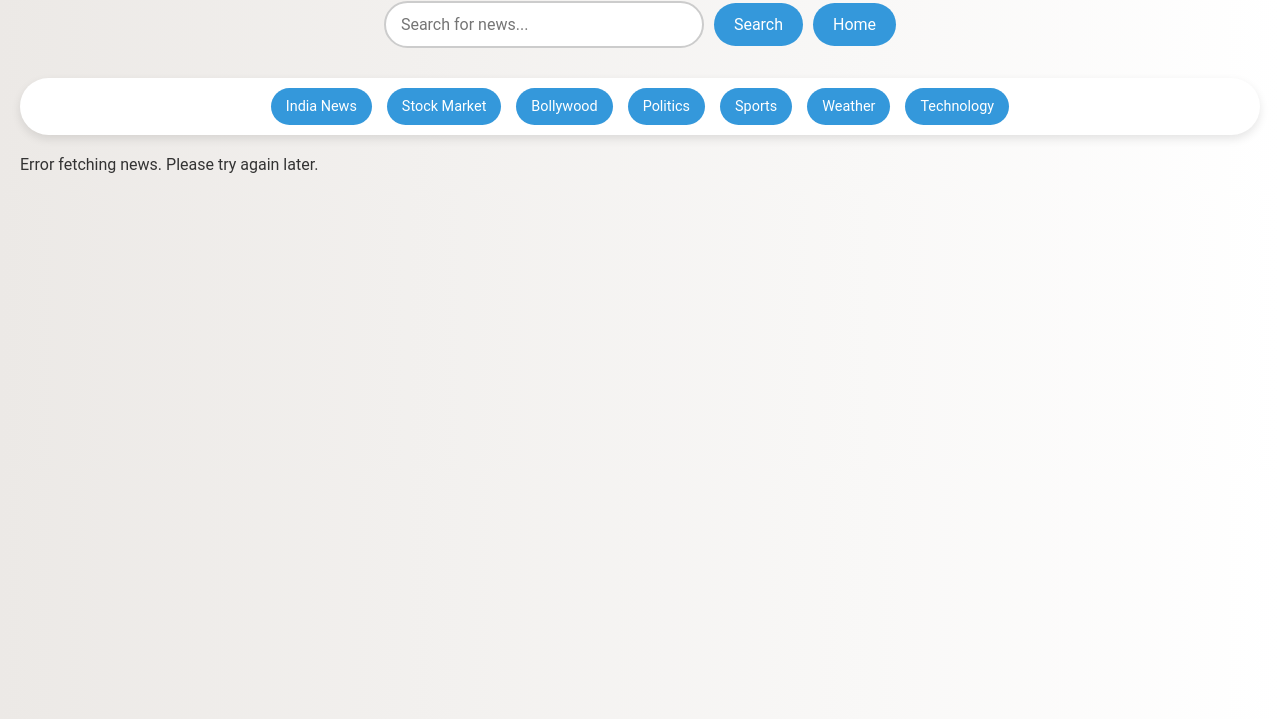
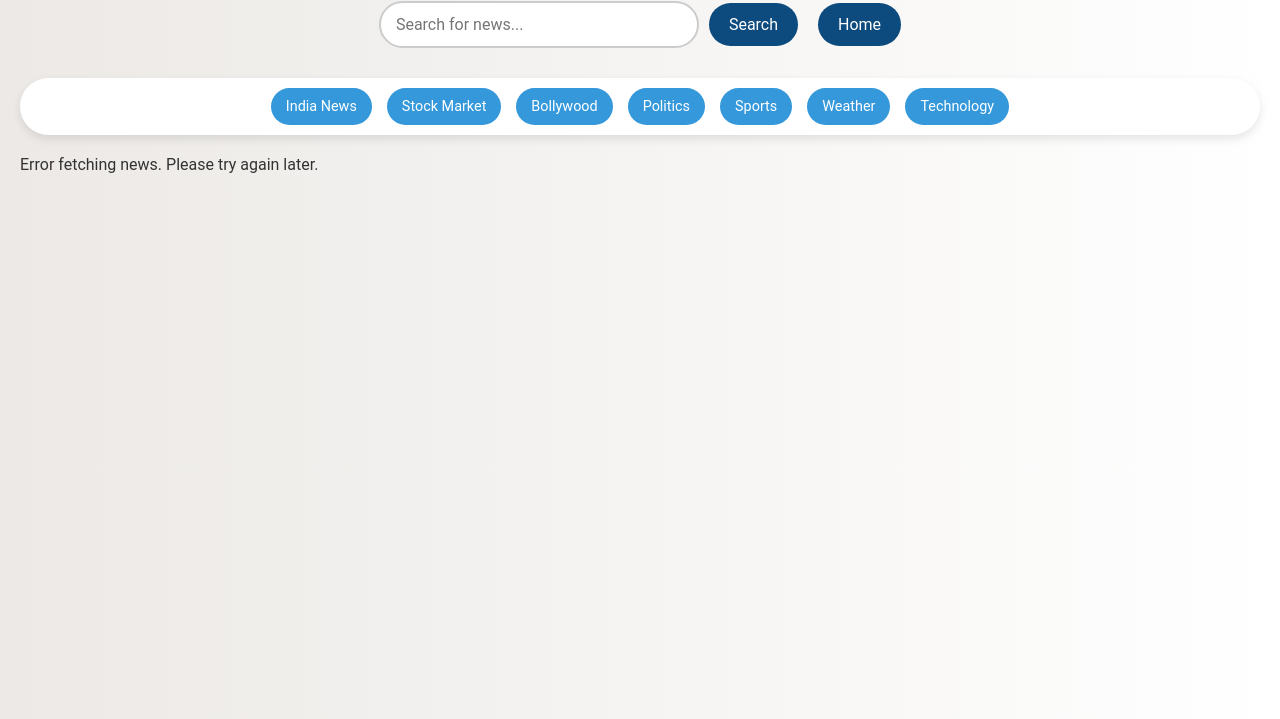
Before and after one commit to Harshita051104/News-Aggregator-Website, a plain HTML site: page index.html in a window 1280 px wide. Shown: the part 81-800 px from the top of the page. Drawn offline with Linux system fonts and the light colour scheme; no server answers.

Commit message:
style.css

```diff
--- a/style.css
+++ b/style.css
@@ -46,7 +46,7 @@ input:focus {
 
 button {
     padding: 12px 20px;
-    background-color: #3498db;
+    background-color: #0d4b7e;
     color: #fff;
     border: none;
     border-radius: 30px;
@@ -88,7 +88,7 @@ button:active {
 }
 
 .category-btn:hover {
-    background-color: #3498db;
+    background-color: #0d4b7e;
     transform: scale(1.05);
 }
 
@@ -146,3 +146,23 @@ button:active {
 .news-card a:hover {
     text-decoration: underline;
 }
+#reset-btn {
+    padding: 12px 20px;
+    background-color: #0d4b7e;
+    color: #fff;
+    border: none;
+    border-radius: 30px;
+    font-size: 1rem;
+    cursor: pointer;
+    transition: background-color 0.3s ease-in-out, transform 0.2s ease;
+    margin-left: 10px; /* Adds space between buttons */
+}
+
+#reset-btn:hover {
+    background-color: #2980b9;
+    transform: scale(1.05);
+}
+
+#reset-btn:active {
+    transform: scale(1);
+}
```
